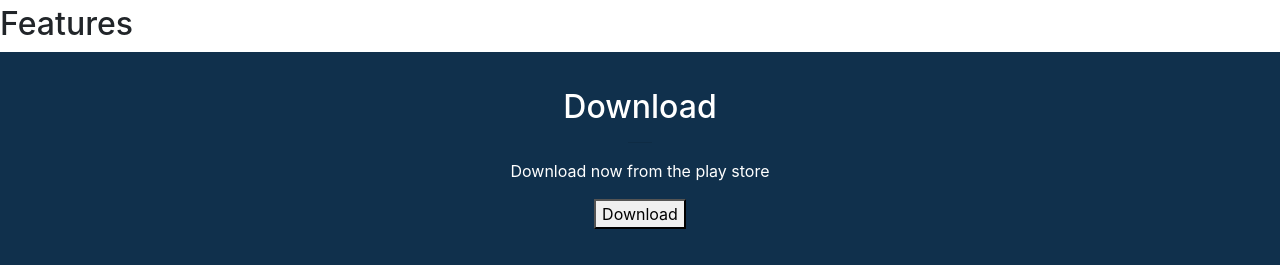
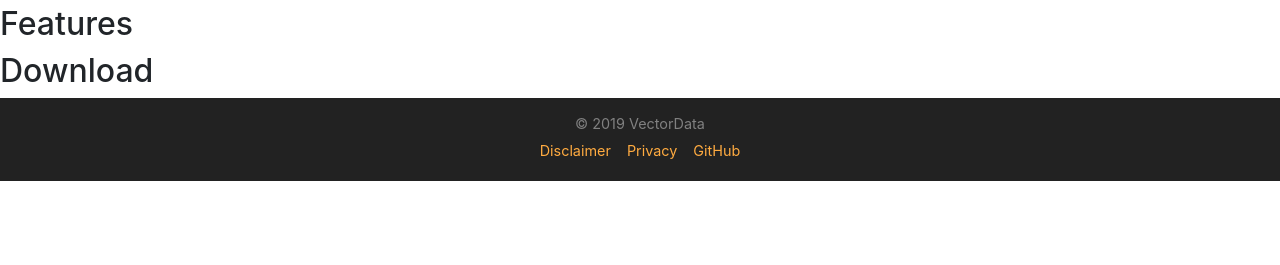
Before and after one commit to skynet-im/skynet-website, a plain HTML site: page index.html in a window 1280 px wide. Shown: the part 841-1106 px from the top of the page. After the commit the page ends 1022 px from the top, so only its background shows below. Drawn offline with nearby package versions, Linux system fonts and the light colour scheme.

Commit message:
Improved readability, add footer

```diff
--- a/index.css
+++ b/index.css
@@ -89,13 +89,17 @@ nav.navbar {
 .nav-link {
     text-transform: uppercase;
 }
-#download {
+footer {
+    padding: 15px;
+    background-color: #222;
+    color: gray;
     text-align: center;
-    padding-top: 36px;
-    padding-bottom: 36px;
-    background-color: #10304C;
-    color: white;
+    font-size: .9em;
 }
-hr {
-    width: 24px;
+.footer-links{
+    padding: 5px;
 }
+a.footer-link{
+    color: #FFAB40 !important;
+    margin: 0 6px;
+}
--- a/index.html
+++ b/index.html
@@ -68,13 +68,15 @@
         </section>
         <section id="download">
             <h2>Download</h2>
-            <hr>
-            <p>Download now from the play store</p>
-            <button>Download</button>
         </section>
     </main>
     <footer>
-
+        &copy; 2019 VectorData
+        <div class="footer-links">
+            <a class="footer-link" href="disclaimer">Disclaimer</a>
+            <a class="footer-link" href="privacy">Privacy</a>
+            <a class="footer-link" href="https://github.com/skynet-im" target="_blank" rel="noopener">GitHub</a>
+        </div>
     </footer>
 </body>
 
```
Also changed, not shown: assets/20180930_183712.jpg.
